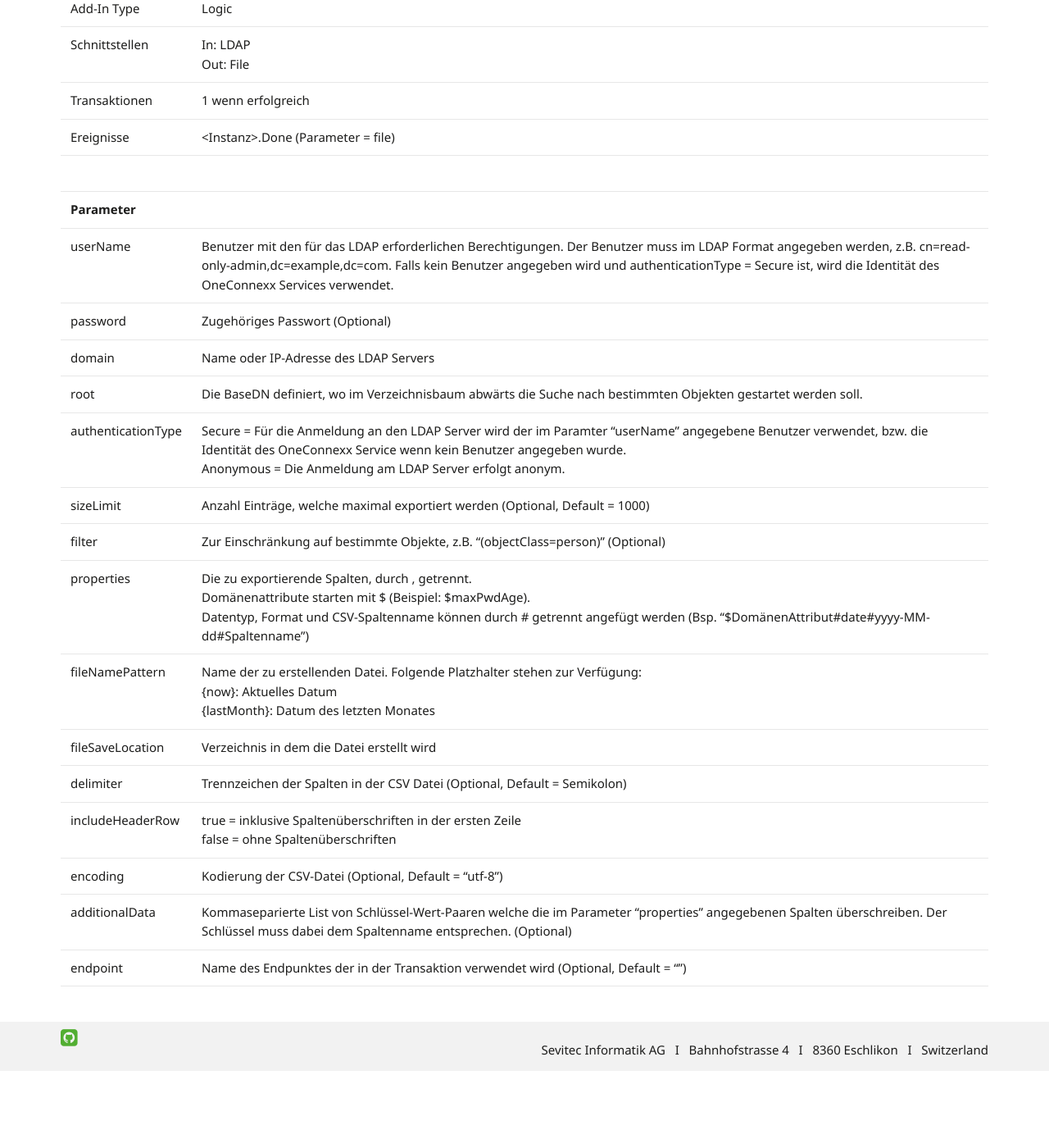
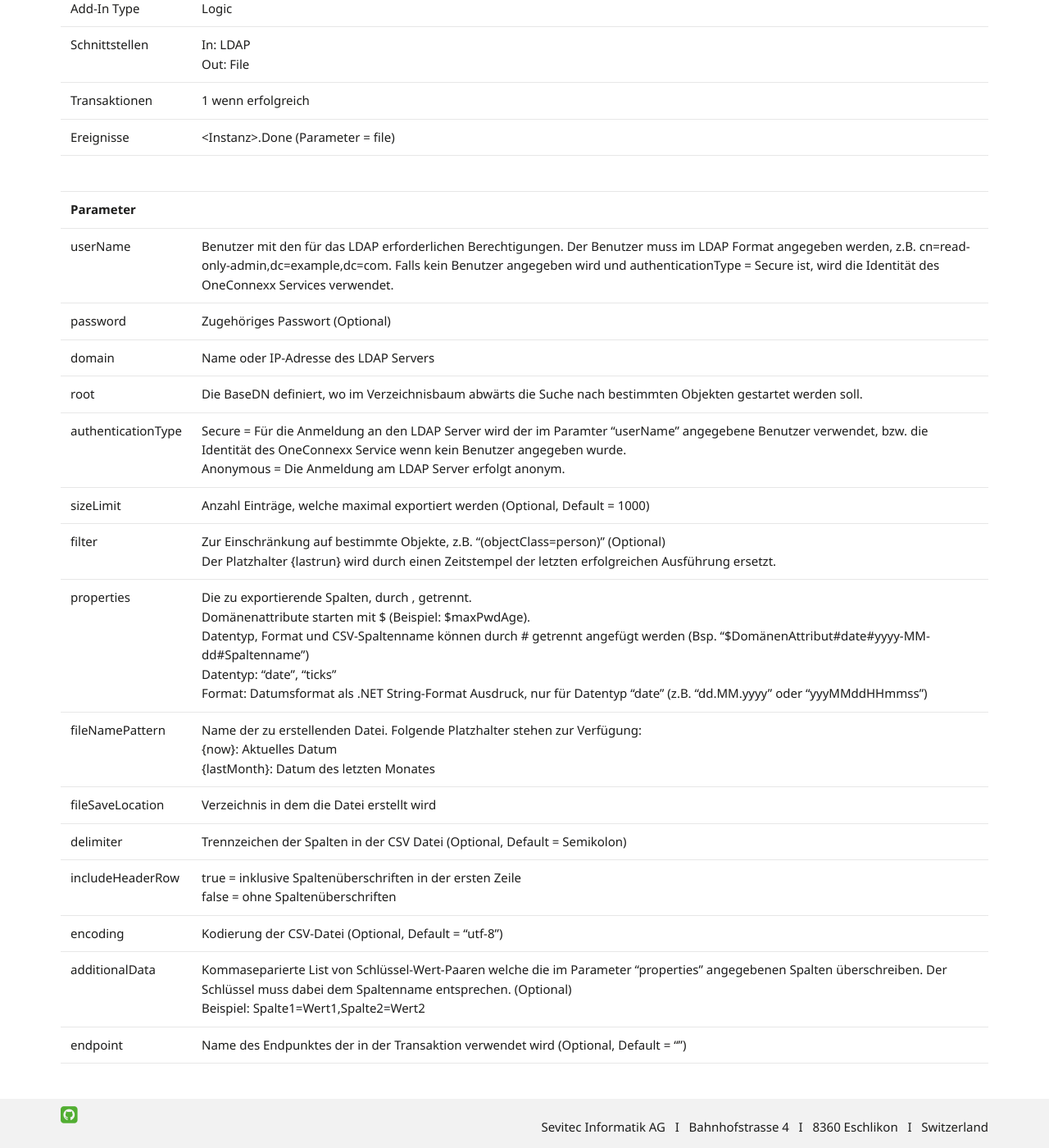
Before and after one commit to primesoft-group/oneconnexx-docs, a Jekyll site: the page built from _pages/addins/de/ldap2csv.md, in a window 1280 px wide and 1400 px high, scrolled down 453 px. Shown: the whole window at 82% size. Built offline with Jekyll 4.4.1, drawn with Linux system fonts in a browser that asks for light colours; nearby versions of some CDN libraries; some web fonts are replaced; before the commit the page ends 1759 px from its top, so only the background shows below that.

Commit message:
Update ldap2csv.md

```diff
--- a/_pages/addins/de/ldap2csv.md
+++ b/_pages/addins/de/ldap2csv.md
@@ -21,14 +21,14 @@ Das Ldap2CSV Add-In ermittelt via LDAP Angaben aus dem AD (Active Directory) und
 | root | Die BaseDN definiert, wo im Verzeichnisbaum abwärts die Suche nach bestimmten Objekten gestartet werden soll. |
 | authenticationType | Secure = Für die Anmeldung an den LDAP Server wird der im Paramter "userName" angegebene Benutzer verwendet, bzw. die Identität des OneConnexx Service wenn kein Benutzer angegeben wurde.<br/>Anonymous = Die Anmeldung am LDAP Server erfolgt anonym. |
 | sizeLimit | Anzahl Einträge, welche maximal exportiert werden (Optional, Default = 1000) |
-| filter | Zur Einschränkung auf bestimmte Objekte, z.B. "(objectClass=person)" (Optional) |
-| properties | Die zu exportierende Spalten, durch , getrennt.<br />Domänenattribute starten mit $ (Beispiel: $maxPwdAge).<br/>Datentyp, Format und CSV-Spaltenname können durch # getrennt angefügt werden (Bsp. "$DomänenAttribut#date#yyyy-MM-dd#Spaltenname") |
+| filter | Zur Einschränkung auf bestimmte Objekte, z.B. "(objectClass=person)" (Optional)<br/>Der Platzhalter {lastrun} wird durch einen Zeitstempel der letzten erfolgreichen Ausführung ersetzt. |
+| properties | Die zu exportierende Spalten, durch , getrennt.<br />Domänenattribute starten mit $ (Beispiel: $maxPwdAge).<br/>Datentyp, Format und CSV-Spaltenname können durch # getrennt angefügt werden (Bsp. "$DomänenAttribut#date#yyyy-MM-dd#Spaltenname")<br/>Datentyp: "date", "ticks"<br/>Format: Datumsformat als .NET String-Format Ausdruck, nur für Datentyp "date" (z.B. "dd.MM.yyyy" oder "yyyMMddHHmmss") |
 | fileNamePattern | Name der zu erstellenden Datei. Folgende Platzhalter stehen zur Verfügung: <br />{now}: Aktuelles Datum<br />{lastMonth}: Datum des letzten Monates |
 | fileSaveLocation | Verzeichnis in dem die Datei erstellt wird |
 | delimiter | Trennzeichen der Spalten in der CSV Datei (Optional, Default = Semikolon) |
 | includeHeaderRow | true = inklusive Spaltenüberschriften in der ersten Zeile<br/>false = ohne Spaltenüberschriften |
 | encoding | Kodierung der CSV-Datei (Optional, Default = "utf-8") |
-| additionalData | Kommaseparierte List von Schlüssel-Wert-Paaren welche die im Parameter "properties" angegebenen Spalten überschreiben. Der Schlüssel muss dabei dem Spaltenname entsprechen. (Optional)  |
+| additionalData | Kommaseparierte List von Schlüssel-Wert-Paaren welche die im Parameter "properties" angegebenen Spalten überschreiben. Der Schlüssel muss dabei dem Spaltenname entsprechen. (Optional)<br/>Beispiel: Spalte1=Wert1,Spalte2=Wert2  |
 | endpoint | Name des Endpunktes der in der Transaktion verwendet wird (Optional, Default = "") |
 
 <!--
```
